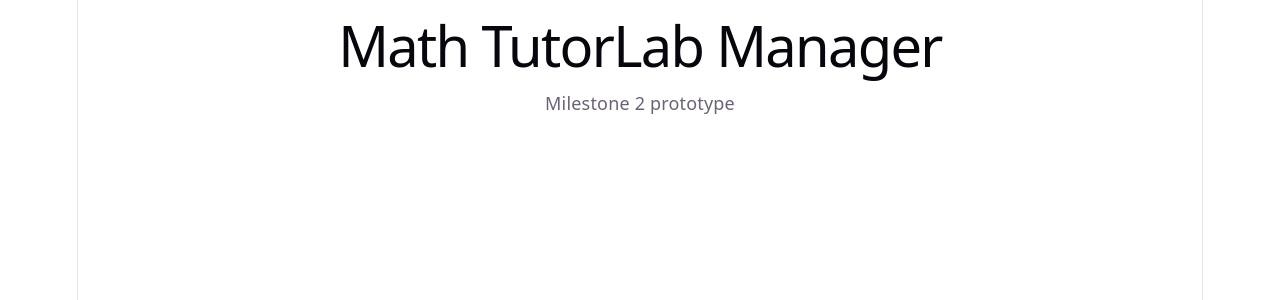
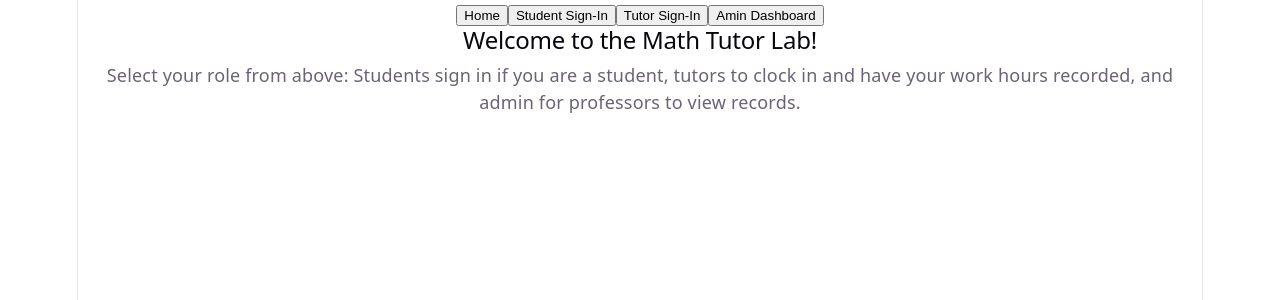
Before and after one commit to hurbgh/-CS499-MathTutorLabManager, a React (Vite) app in the folder mathtutorlabmanager/: page / in a window 1280 px wide. Shown: the top 300 px of the page. Built offline with nearby package versions, Linux system fonts and the light colour scheme.

Commit message:
Add Navbar, home, and view switching

```diff
--- a/mathtutorlabmanager/src/App.jsx
+++ b/mathtutorlabmanager/src/App.jsx
@@ -1,8 +1,18 @@
-export default function App() {
-  return (
-    <div>
-      <h1>Math TutorLab Manager</h1>
-      <p>Milestone 2 prototype</p>
-    </div>
-  );
+import { useState } from "react";
+import Navbar from "./components/Navbar";
+import Home from "./components/Home";
+import "./App.css"
+
+export default function App(){
+    const [view,setView]=useState("home");
+
+    return(
+        <div>
+            <Navbar currentView={view} onSelect={setView}/>
+            {view === "home"&&<Home/>}
+            {view === "student"&&<p>Student sign-in put here</p>}
+            {view === "tutor"&&<p>Tutor sign-in put here</p>}
+            {view === "admin"&&<p>Admn dashboard put here</p>}
+        </div>
+    )
 }
--- /dev/null
+++ b/mathtutorlabmanager/src/components/Home.jsx
@@ -0,0 +1,8 @@
+export default function Home(){
+    return(
+        <div>
+            <h2>Welcome to the Math Tutor Lab!</h2>
+            <p>Select your role from above: Students sign in if you are a student, tutors to clock in and have your work hours recorded, and admin for professors to view records.</p>
+        </div>
+    )
+}
--- /dev/null
+++ b/mathtutorlabmanager/src/components/Navbar.jsx
@@ -0,0 +1,22 @@
+export default function Navbar({currentView,onSelect}){
+    return(
+        <nav className="navbar">
+            <button onClick={()=>onSelect("home")}
+            className={currentView==="home"?"active":""}>
+                Home
+            </button>
+            <button onClick={()=>onSelect("student")}
+                className={currentView==="student"?"active":""}>
+                Student Sign-In
+                </button>
+            <button onClick={()=>onSelect("tutor")}
+                className={currentView==="tutor"?"active":""}>
+                Tutor Sign-In
+                </button>
+            <button onClick={()=>onSelect("admin")}
+                className={currentView==="admin"?"active":""}>
+                Amin Dashboard
+                </button>
+        </nav>
+    )
+}
--- a/mathtutorlabmanager/src/data/mockData.js
+++ b/mathtutorlabmanager/src/data/mockData.js
@@ -1,5 +1,5 @@
 // Mock data adapted from my databases course project (tutor lab system)
-
+//The data was copied from database make word document with the help of ai to make sure I made no typos of emails
 export const tutors = [
   { email_id: "gm163", full_name: "Gary Moore", phone_number: "17416139367" },
   { email_id: "ab995", full_name: "Alyx Baker", phone_number: "13594276989" },
```
